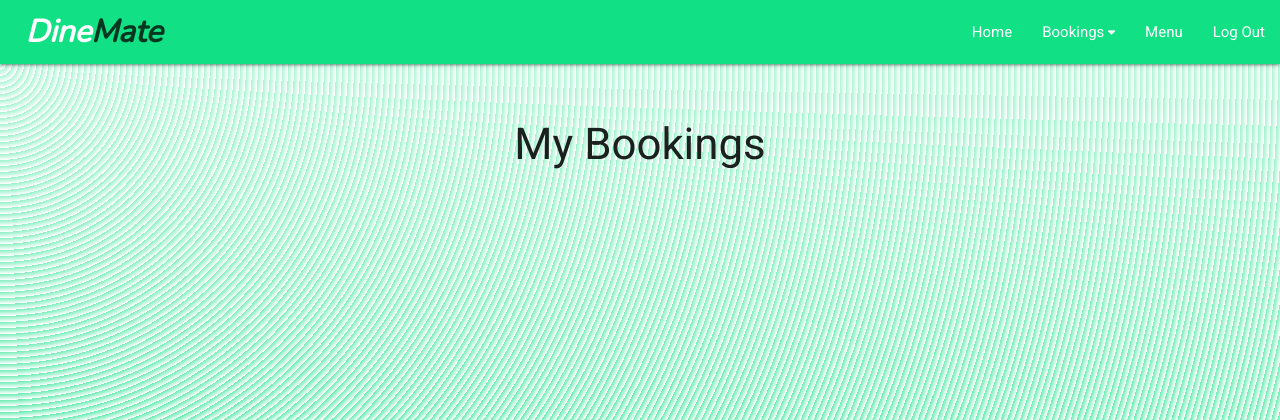
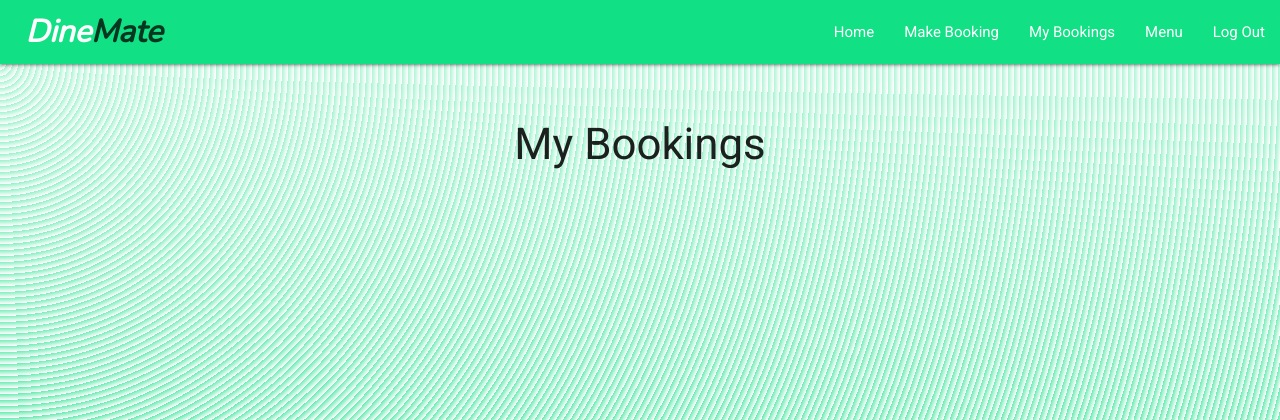
Before and after one commit to totes7/project-portfolio-four, a Django app: page /mybookings/ in a window 1280 px wide. Shown: the top 420 px of the page. Run offline with Django 3.2, Linux system fonts and the light colour scheme; the visitor is signed in with stand-in values (Sample User, id 1); data that the repository does not hold is empty; some libraries are stand-ins or nearby versions.

Commit message:
Fix navbar removing dropdown for bookings and replacing it with the two separate options makebooking and mybookings. Minor changes in text colors

```diff
--- a/booking/templates/booking/delete_booking.html
+++ b/booking/templates/booking/delete_booking.html
@@ -4,7 +4,7 @@
 
 <div class="container">
     <div class="row txt-header">
-        <h3 class="txt-white">Delete Booking</h3>
+        <h3>Delete Booking</h3>
         <p>Are you sure you want to delete this booking?</p>
     </div>
     <div class="card bg-color-main txt-header">
--- a/booking/views.py
+++ b/booking/views.py
@@ -1,11 +1,11 @@
 from django.shortcuts import render, redirect, get_object_or_404
 from django.views.generic import (CreateView, UpdateView, DeleteView, FormView,
                                   TemplateView, ListView)
-from .models import Booking, Table
-from .forms import BookingForm
 from django.urls import reverse_lazy
 from django.contrib import messages
 from django.contrib.auth.mixins import LoginRequiredMixin
+from .models import Booking, Table
+from .forms import BookingForm
 
 
 class MakeBookingView(LoginRequiredMixin, CreateView):
--- a/static/css/style.css
+++ b/static/css/style.css
@@ -127,7 +127,7 @@ nav li:hover {
     background-color: #0b8b52;
 }
 
-.dropdown-content li>a {
+.sidenav li>a {
     color: white;
 }
 
--- a/static/js/script.js
+++ b/static/js/script.js
@@ -1,9 +1,5 @@
 document.addEventListener('DOMContentLoaded', function() {
-    // dropdown initialization
-    let dropdown = document.querySelectorAll('.dropdown-trigger');
-    M.Dropdown.init(dropdown);
-
-    // sidenav initialization
+   // sidenav initialization
     let sidenav = document.querySelectorAll('.sidenav');
     M.Sidenav.init(sidenav);
 
--- a/templates/base.html
+++ b/templates/base.html
@@ -43,7 +43,8 @@
                 <ul id="nav-mobile" class="right hide-on-med-and-down">
                     <li><a href="{% url 'homepage' %}">Home</a></li>
                     {% if user.is_authenticated %}
-                        <li><a class="dropdown-trigger" href="#" data-target="dropdown">Bookings <i class="fa-sharp fa-solid fa-caret-down fa-xs"></i></a></li>
+                        <li><a href="{% url 'makebooking' %}">Make Booking</a></li>
+                        <li><a href="{% url 'mybookings' %}">My Bookings</a></li>
                         <li><a href="{% url 'menu' %}">Menu</a></li>
                         <li><a href="{% url 'account_logout' %}">Log Out</a></li>
                     {% else %}
@@ -55,17 +56,12 @@
         </nav>
     </div>
 
-    <!-- Dropdown Structure -->
-    <ul id="dropdown" class="dropdown-content bg-color-three">
-        <li><a href="{% url 'makebooking' %}">Make Booking</a></li>
-        <li><a href="{% url 'mybookings' %}">My Bookings</a></li>
-    </ul>
-
     <!-- Mobile sidenav -->
     <ul class="sidenav bg-color-three" id="slide-out">
         <li><a href="{% url 'homepage' %}">Home</a></li>
         {% if user.is_authenticated %}
-            <li><a class="dropdown-trigger" href="#" data-target="dropdown"><i class="fa-sharp fa-solid fa-caret-down fa-xs"></i> Bookings</a></li>
+            <li><a href="{% url 'makebooking' %}">Make Booking</a></li>
+            <li><a href="{% url 'mybookings' %}">My Bookings</a></li>
             <li><a href="{% url 'menu' %}">Menu</a></li>
             <li><a href="{% url 'account_logout' %}">Log Out</a></li>
         {% else %}
```
Also changed, not shown: dinemate/settings.py (+9 -0 lines).
